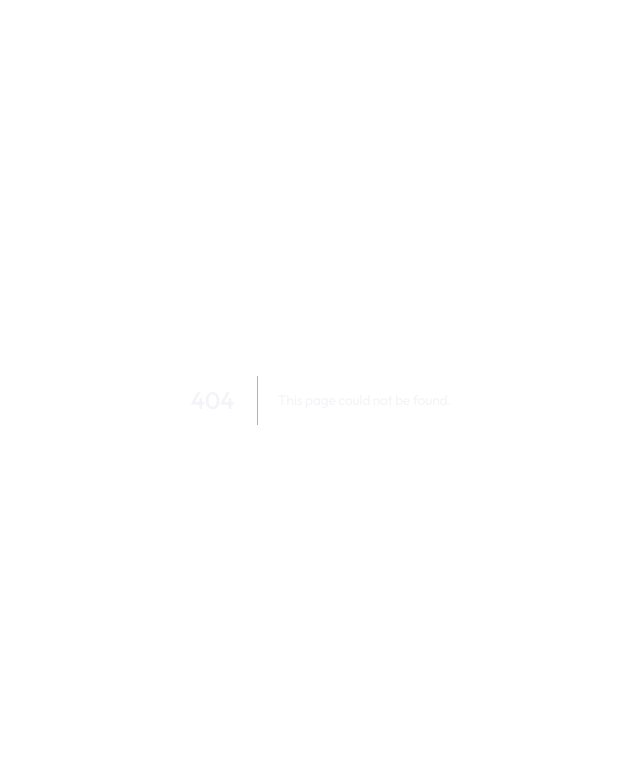
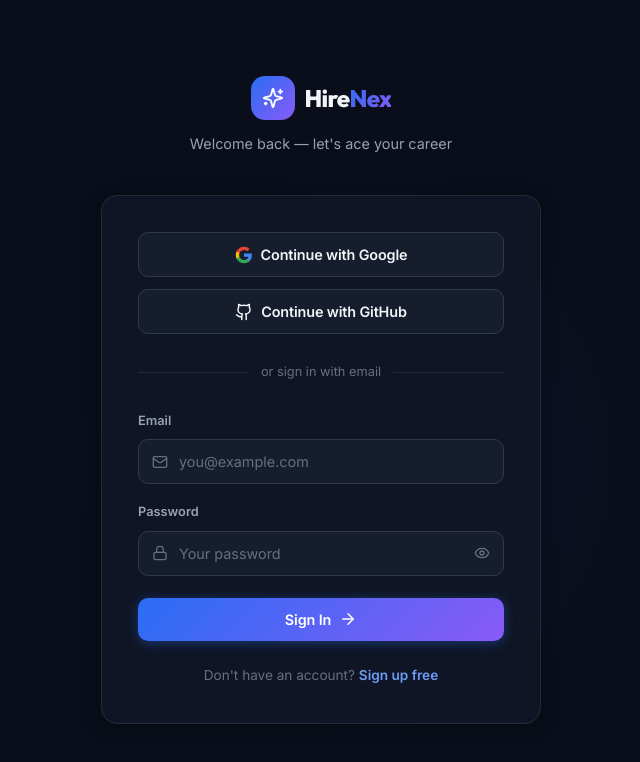
Before and after one commit to Aniketyadav29/Hirenex, a Next.js app: page /auth/login in a window 1280 px wide. Before the commit this address had no page. Shown: the top 762 px of the page, without its empty margins (319-959 px from the left). Built offline with nearby package versions, Linux system fonts and the light colour scheme; no server answers.

Commit message:
feat(auth): add login page with email magic links and password authentication

```diff
--- /dev/null
+++ b/src/app/auth/login/page.tsx
@@ -0,0 +1,203 @@
+"use client";
+
+import { useState } from "react";
+import Link from "next/link";
+import { Sparkles, Mail, Lock, Eye, EyeOff, ArrowRight, Github } from "lucide-react";
+import { createClient } from "@/lib/supabase/client";
+import { useRouter } from "next/navigation";
+
+export default function LoginPage() {
+  const router = useRouter();
+  const [email, setEmail] = useState("");
+  const [password, setPassword] = useState("");
+  const [showPass, setShowPass] = useState(false);
+  const [loading, setLoading] = useState(false);
+  const [error, setError] = useState("");
+
+  const supabase = createClient();
+
+  async function handleLogin(e: React.FormEvent) {
+    e.preventDefault();
+    setLoading(true);
+    setError("");
+
+    const { error } = await supabase.auth.signInWithPassword({ email, password });
+
+    if (error) {
+      setError(error.message);
+      setLoading(false);
+    } else {
+      router.push("/dashboard");
+    }
+  }
+
+  async function handleOAuth(provider: "google" | "github") {
+    await supabase.auth.signInWithOAuth({
+      provider,
+      options: { redirectTo: `${window.location.origin}/auth/callback` },
+    });
+  }
+
+  return (
+    <div
+      style={{
+        minHeight: "100vh",
+        display: "flex",
+        alignItems: "center",
+        justifyContent: "center",
+        padding: 24,
+        background: "hsl(var(--bg-base))",
+        position: "relative",
+        overflow: "hidden",
+      }}
+    >
+      {/* Background glow */}
+      <div style={{
+        position: "absolute", top: "20%", left: "30%",
+        width: 600, height: 600, borderRadius: "50%",
+        background: "radial-gradient(circle, hsl(220 90% 56% / 0.08), transparent 70%)",
+        pointerEvents: "none",
+      }} />
+
+      <div style={{ width: "100%", maxWidth: 440, position: "relative" }}>
+        {/* Logo */}
+        <div style={{ textAlign: "center", marginBottom: 40 }}>
+          <Link href="/" style={{ display: "inline-flex", alignItems: "center", gap: 10, textDecoration: "none" }}>
+            <div style={{
+              width: 44, height: 44, borderRadius: 14,
+              background: "var(--gradient-brand)",
+              display: "flex", alignItems: "center", justifyContent: "center",
+            }}>
+              <Sparkles size={22} color="white" />
+            </div>
+            <span style={{
+              fontFamily: "var(--font-display)", fontWeight: 800,
+              fontSize: "1.5rem", letterSpacing: "-0.03em",
+              color: "hsl(var(--text-primary))",
+            }}>
+              Hire<span className="text-gradient">Nex</span>
+            </span>
+          </Link>
+          <p style={{ marginTop: 12, color: "hsl(var(--text-secondary))", fontSize: "0.9rem" }}>
+            Welcome back — let&apos;s ace your career
+          </p>
+        </div>
+
+        <div className="card" style={{ padding: 36 }}>
+          {/* OAuth Buttons */}
+          <div style={{ display: "flex", flexDirection: "column", gap: 12, marginBottom: 28 }}>
+            <button
+              id="btn-oauth-google"
+              onClick={() => handleOAuth("google")}
+              className="btn btn-secondary"
+              style={{ width: "100%", justifyContent: "center" }}
+            >
+              <svg width="18" height="18" viewBox="0 0 24 24">
+                <path fill="#4285F4" d="M22.56 12.25c0-.78-.07-1.53-.2-2.25H12v4.26h5.92c-.26 1.37-1.04 2.53-2.21 3.31v2.77h3.57c2.08-1.92 3.28-4.74 3.28-8.09z"/>
+                <path fill="#34A853" d="M12 23c2.97 0 5.46-.98 7.28-2.66l-3.57-2.77c-.98.66-2.23 1.06-3.71 1.06-2.86 0-5.29-1.93-6.16-4.53H2.18v2.84C3.99 20.53 7.7 23 12 23z"/>
+                <path fill="#FBBC05" d="M5.84 14.09c-.22-.66-.35-1.36-.35-2.09s.13-1.43.35-2.09V7.07H2.18C1.43 8.55 1 10.22 1 12s.43 3.45 1.18 4.93l2.85-2.22.81-.62z"/>
+                <path fill="#EA4335" d="M12 5.38c1.62 0 3.06.56 4.21 1.64l3.15-3.15C17.45 2.09 14.97 1 12 1 7.7 1 3.99 3.47 2.18 7.07l3.66 2.84c.87-2.6 3.3-4.53 6.16-4.53z"/>
+              </svg>
+              Continue with Google
+            </button>
+            <button
+              id="btn-oauth-github"
+              onClick={() => handleOAuth("github")}
+              className="btn btn-secondary"
+              style={{ width: "100%", justifyContent: "center" }}
+            >
+              <Github size={18} />
+              Continue with GitHub
+            </button>
+          </div>
+
+          <div style={{
+            display: "flex", alignItems: "center", gap: 12, marginBottom: 28,
+            color: "hsl(var(--text-muted))", fontSize: "0.8rem",
+          }}>
+            <div style={{ flex: 1, height: 1, background: "hsl(var(--border-subtle))" }} />
+            or sign in with email
+            <div style={{ flex: 1, height: 1, background: "hsl(var(--border-subtle))" }} />
+          </div>
+
+          {/* Email/Password form */}
+          <form onSubmit={handleLogin} style={{ display: "flex", flexDirection: "column", gap: 18 }}>
+            <div>
+              <label style={{ display: "block", fontSize: "0.8rem", fontWeight: 600, marginBottom: 8, color: "hsl(var(--text-secondary))" }}>
+                Email
+              </label>
+              <div style={{ position: "relative" }}>
+                <Mail size={16} style={{ position: "absolute", left: 14, top: "50%", transform: "translateY(-50%)", color: "hsl(var(--text-muted))" }} />
+                <input
+                  id="input-email"
+                  type="email"
+                  value={email}
+                  onChange={(e) => setEmail(e.target.value)}
+                  placeholder="you@example.com"
+                  required
+                  className="input"
+                  style={{ paddingLeft: 40 }}
+                />
+              </div>
+            </div>
+
+            <div>
+              <label style={{ display: "block", fontSize: "0.8rem", fontWeight: 600, marginBottom: 8, color: "hsl(var(--text-secondary))" }}>
+                Password
+              </label>
+              <div style={{ position: "relative" }}>
+                <Lock size={16} style={{ position: "absolute", left: 14, top: "50%", transform: "translateY(-50%)", color: "hsl(var(--text-muted))" }} />
+                <input
+                  id="input-password"
+                  type={showPass ? "text" : "password"}
+                  value={password}
+                  onChange={(e) => setPassword(e.target.value)}
+                  placeholder="Your password"
+                  required
+                  className="input"
+                  style={{ paddingLeft: 40, paddingRight: 44 }}
+                />
+                <button
+                  type="button"
+                  onClick={() => setShowPass(!showPass)}
+                  style={{ position: "absolute", right: 14, top: "50%", transform: "translateY(-50%)", background: "none", border: "none", cursor: "pointer", color: "hsl(var(--text-muted))", padding: 0 }}
+                >
+                  {showPass ? <EyeOff size={16} /> : <Eye size={16} />}
+                </button>
+              </div>
+            </div>
+
+            {error && (
+              <div style={{
+                padding: "10px 14px", borderRadius: "var(--radius-md)",
+                background: "hsl(var(--color-danger) / 0.1)",
+                border: "1px solid hsl(var(--color-danger) / 0.3)",
+                color: "hsl(var(--color-danger))", fontSize: "0.85rem",
+              }}>
+                {error}
+              </div>
+            )}
+
+            <button
+              id="btn-login-submit"
+              type="submit"
+              className="btn btn-primary"
+              disabled={loading}
+              style={{ width: "100%", justifyContent: "center", marginTop: 4 }}
+            >
+              {loading ? "Signing in..." : "Sign In"}
+              {!loading && <ArrowRight size={18} />}
+            </button>
+          </form>
+
+          <p style={{ textAlign: "center", marginTop: 24, fontSize: "0.85rem", color: "hsl(var(--text-muted))" }}>
+            Don&apos;t have an account?{" "}
+            <Link href="/auth/register" style={{ color: "hsl(var(--color-primary-light))", fontWeight: 600, textDecoration: "none" }}>
+              Sign up free
+            </Link>
+          </p>
+        </div>
+      </div>
+    </div>
+  );
+}
```
